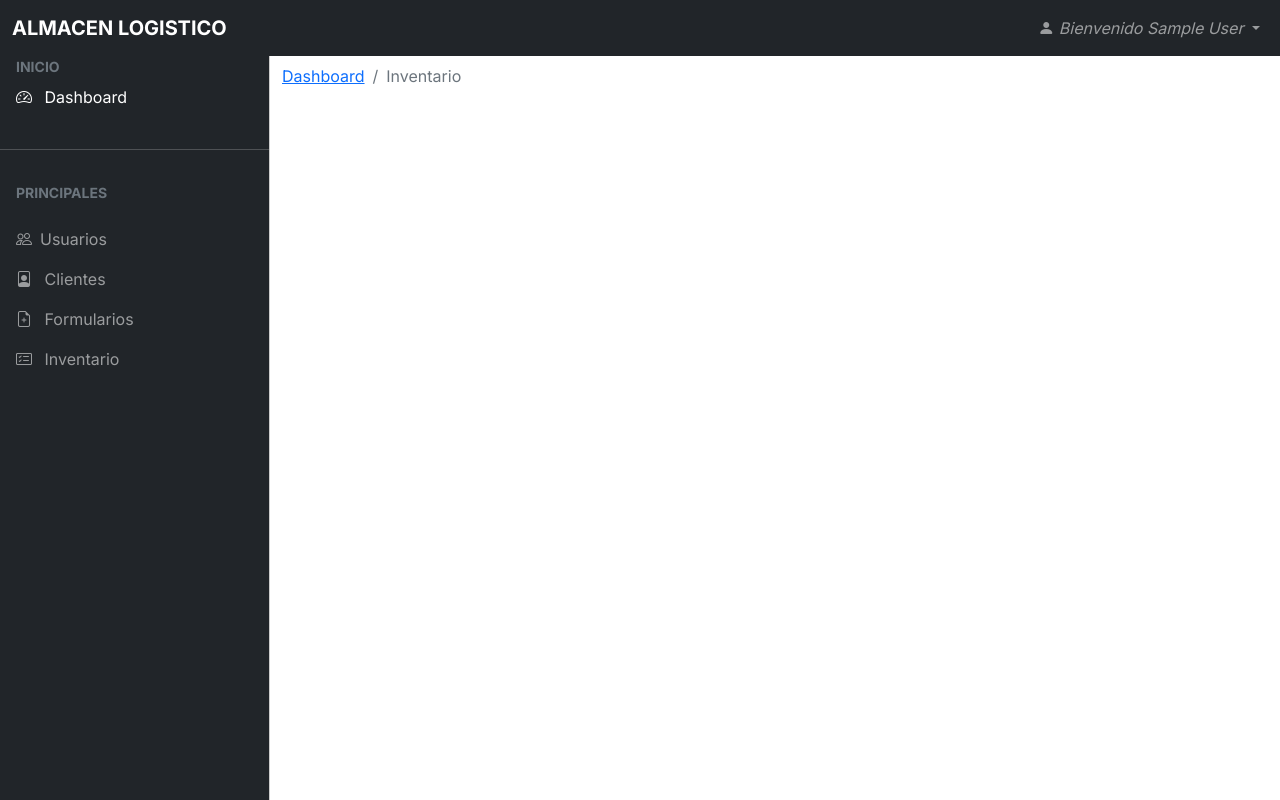
After one commit to Caleb75/almacengeneral, a PHP site: page /inventario.php in a window 1280 px wide. The commit adds this page. Run offline with PHP 8.4, Linux system fonts and the light colour scheme; the visitor is signed in with stand-in values (Sample User, id 1); data that the repository does not hold is empty; some libraries are stand-ins or nearby versions.

Commit message:
avance 29/¨03/2022

```diff
--- a/agregar_us.php
+++ b/agregar_us.php
@@ -101,7 +101,7 @@
               </a>
             </li>
             <li>
-              <a href="#" class="nav-link px-3">
+              <a href="inventario.php" class="nav-link px-3">
                 <span class="me-2"><i class="bi bi-card-checklist"></i></span>
                 <span>Inventario</span>
               </a>
--- /dev/null
+++ b/inventario.php
@@ -0,0 +1,133 @@
+<?php
+	session_start();
+	if(!isset($_SESSION['id'])){
+		header("Location: login.php");
+	}
+	$nombre = $_SESSION['nombre'];
+?>
+<!DOCTYPE html>
+<html lang="en">
+  <head>
+    <meta charset="UTF-8" />
+    <meta http-equiv="X-UA-Compatible" content="IE=edge" />
+    <meta name="viewport" content="width=device-width, initial-scale=1.0" />
+    <link rel="stylesheet" href="css/bootstrap.min.css" />
+    <link rel="stylesheet" href="https://cdn.jsdelivr.net/npm/bootstrap-icons@1.4.1/font/bootstrap-icons.css"/>
+    <link rel="stylesheet" href="css/dataTables.bootstrap5.min.css" />
+    <link rel="stylesheet" href="css/style.css" />
+    <script src="https://kit.fontawesome.com/d06729d0fc.js" crossorigin="anonymous"></script>
+    <title>Almacen Logistico</title>
+  </head>
+  <body>
+    <!-- top navigation bar -->
+    <nav class="navbar navbar-expand-lg navbar-dark bg-dark fixed-top">
+      <div class="container-fluid">
+        <button class="navbar-toggler" type="button" data-bs-toggle="offcanvas" data-bs-target="#sidebar" aria-controls="offcanvasExample">
+          <span class="navbar-toggler-icon" data-bs-target="#sidebar"></span>
+        </button>
+        <a class="navbar-brand me-auto ms-lg-0 ms-3 text-uppercase fw-bold" href="#">Almacen Logistico</a>
+        <button class="navbar-toggler" type="button" data-bs-toggle="collapse" data-bs-target="#topNavBar" aria-controls="topNavBar" aria-expanded="false" aria-label="Toggle navigation">
+          <span class="navbar-toggler-icon"></span>
+        </button>
+<!--<div class="collapse navbar-collapse" id="topNavBar">
+
+        <form class="d-flex ms-auto my-3 my-lg-0">
+            <div class="input-group">
+              <input
+                class="form-control"
+                type="search"
+                placeholder="Buscar"
+                aria-label="Buscar"
+              />
+              <button class="btn btn-primary" type="submit">
+                <i class="bi bi-search"></i>
+              </button>
+            </div>
+          </form>
+-->
+          <ul class="navbar-nav">
+            <li class="nav-item dropdown">
+              <a class="nav-link dropdown-toggle ms-2" href="#" role="button" data-bs-toggle="dropdown" aria-expanded="false">
+              <i class="bi bi-person-fill"> Bienvenido <?php echo $nombre; ?></i>
+              </a>
+              <ul class="dropdown-menu dropdown-menu-end">
+              <li><a class="dropdown-item" href="perfil_us.php?identificador=<?php echo $res['identificador']; ?>">Perfil</a></li>
+                <li><a class="dropdown-item" href="salir.php">Cerrar sesion</a></li>
+              </ul>
+
+            </li>
+          </ul>
+        </div>
+      </div>
+    </nav>
+    <!-- top navigation bar -->
+    <!-- offcanvas -->
+    <div class="offcanvas offcanvas-start sidebar-nav bg-dark" tabindex="-1" id="sidebar">
+      <div class="offcanvas-body p-0">
+        <nav class="navbar-dark">
+          <ul class="navbar-nav">
+            <li>
+              <div class="text-muted small fw-bold text-uppercase px-3">Inicio</div>
+            </li>
+            <li><li>
+              <a href="index.php" class="nav-link px-3 active">
+                <span class="me-2"><i class="bi bi-speedometer2"></i></span>
+                <span>Dashboard</span>
+              </a>
+            </li>
+            <li class="my-4"><hr class="dropdown-divider bg-light" /></li>
+            <li>
+              <div class="text-muted small fw-bold text-uppercase px-3 mb-3">
+                Principales
+              </div>
+            </li>
+            <li>
+              <a class="nav-link px-3 sidebar-link" href="agregar_us.php">
+                <span class="me-2"><i class="bi bi-people"></i></i></span>
+                <span>Usuarios</span>
+              </a>
+
+            </li>
+            <li>
+              <a href="vista_clientes.php" class="nav-link px-3">
+                <span class="me-2"><i class="bi bi-file-person"></i></span>
+                <span>Clientes</span>
+              </a>
+            </li>
+            <li>
+              <a href="formularios.php" class="nav-link px-3">
+                <span class="me-2"><i class="bi bi-file-earmark-plus"></i></span>
+                <span>Formularios</span>
+              </a>
+            </li>
+            <li>
+              <a href="#" class="nav-link px-3">
+                <span class="me-2"><i class="bi bi-card-checklist"></i></span>
+                <span>Inventario</span>
+              </a>
+            </li>
+          </ul>
+        </nav>
+      </div>
+    </div>
+    <!-- offcanvas -->
+    <main class="mt-5 pt-3">
+      <div class="container-fluid">
+      <nav aria-label="breadcrumb">
+  <ol class="breadcrumb">
+    <li class="breadcrumb-item"><a href="index.php">Dashboard</a></li>
+    <li class="breadcrumb-item active" aria-current="page">Inventario</li>
+  </ol>
+</nav>
+
+      </div>
+    </main>
+
+    <script src="./js/bootstrap.bundle.min.js"></script>
+    <script src="https://cdn.jsdelivr.net/npm/chart.js@3.0.2/dist/chart.min.js"></script>
+    <script src="./js/jquery-3.5.1.js"></script>
+    <script src="./js/jquery.dataTables.min.js"></script>
+    <script src="./js/dataTables.bootstrap5.min.js"></script>
+    <script src="./js/script.js"></script>
+  </body>
+</html>
--- a/loguear.php
+++ b/loguear.php
@@ -1,3 +1,4 @@
+
 <?php
 
 	require "conexion.php";
@@ -25,6 +26,8 @@
 				$_SESSION['id'] = $row['id'];
 				$_SESSION['nombre'] = $row['nombre'];
 				$_SESSION['rol_id'] = $row['rol_id'];
+				$query = "INSERT INTO login_logout('fk_usuario','fecha_log') VALUES ('".$_SESSION["id"] ."', current_timestamp())";
+				$res=mysqli_query($cn,$query);
 
 				header("Location:index.php");
 
--- a/vista_clientes.php
+++ b/vista_clientes.php
@@ -124,7 +124,7 @@
               </a>
             </li>
             <li>
-              <a href="#" class="nav-link px-3">
+              <a href="inventario.php" class="nav-link px-3">
                 <span class="me-2"><i class="bi bi-card-checklist"></i></span>
                 <span>Inventario</span>
               </a>
```
Also changed, not shown: formularios.php (+38 -11 lines), 1 other file.
